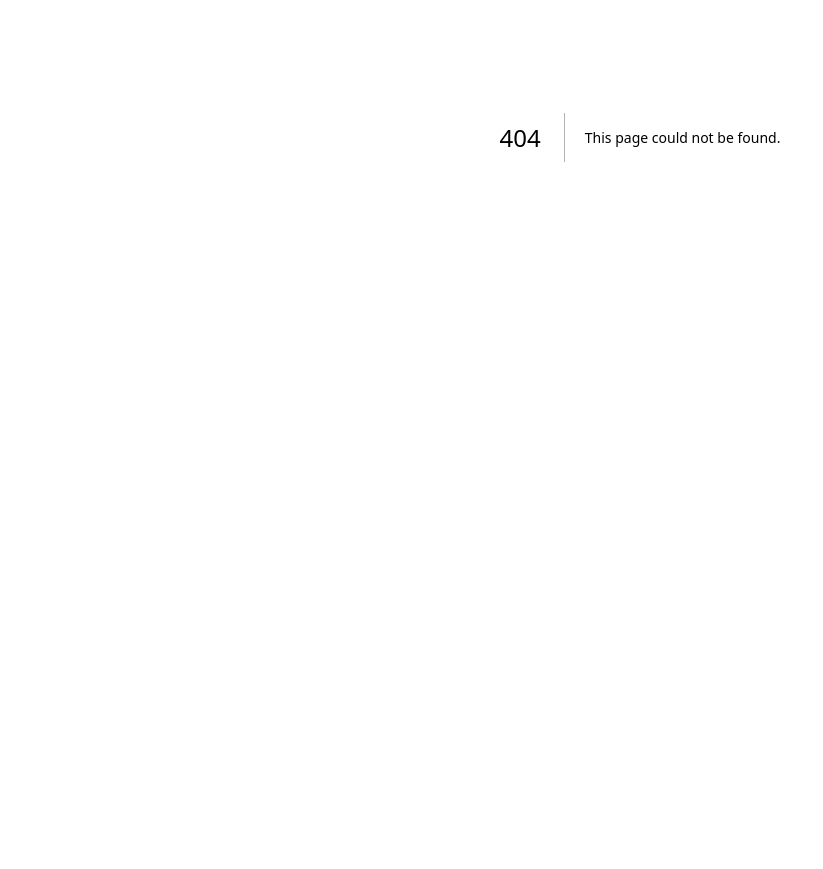
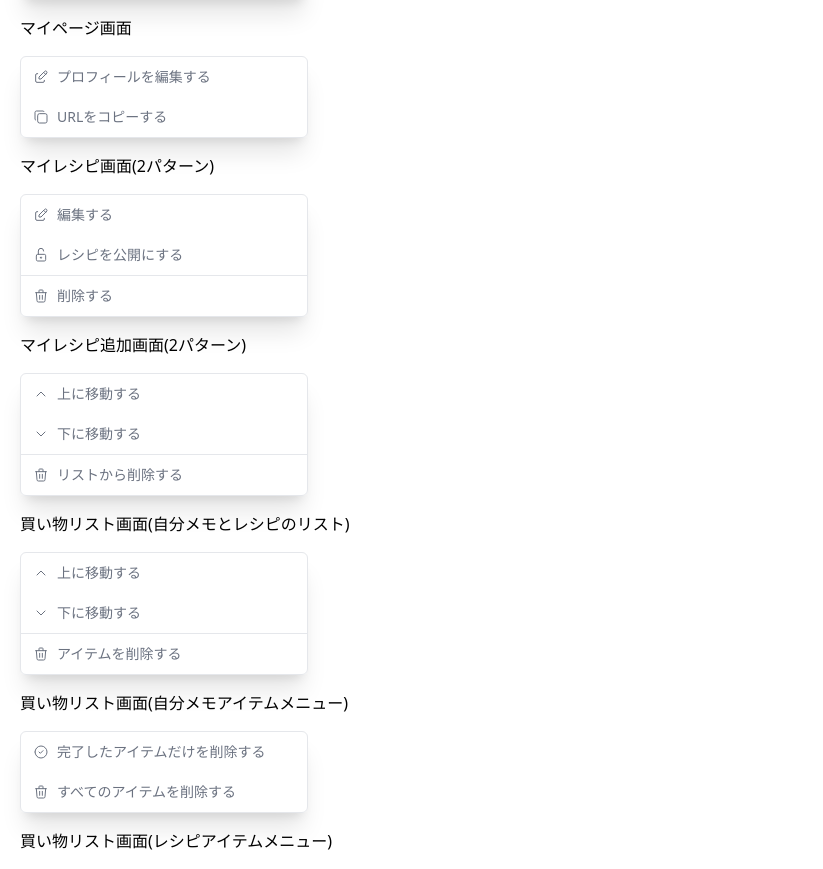
Before and after one commit to qin-team-recipe/14-frontend, a Next.js app: page /sample in a window 1280 px wide. Before the commit this address had no page. Shown: the part 263-1132 px from the top of the page, without its empty margins (0-823 px from the left). Before the commit the page ends 800 px from the top, so only its background shows below. Built offline with nearby package versions, Linux system fonts and the light colour scheme.

Commit message:
🤡 コンポーネント確認用のSampleページ作成

```diff
--- /dev/null
+++ b/src/app/(sample)/sample/page.jsx
@@ -0,0 +1,31 @@
+import {
+  CreateRecipeMenu,
+  ListMenu,
+  MemoItemMenu,
+  MyPageMenu,
+  MyRecipeMenu,
+  RecipeItemMenu,
+  SNSMenu,
+} from "@/components/Menu";
+
+// TODO: コンポーネント確認用のサンプルページなので後で消します
+export default function Sample() {
+  return (
+    <div className="m-5 flex flex-col gap-y-4">
+      <div>シェフ詳細画面</div>
+      <SNSMenu />
+      <div>マイページ画面</div>
+      <MyPageMenu />
+      <div>マイレシピ画面(2パターン)</div>
+      <MyRecipeMenu />
+      <div>マイレシピ追加画面(2パターン)</div>
+      <CreateRecipeMenu />
+      <div>買い物リスト画面(自分メモとレシピのリスト)</div>
+      <ListMenu />
+      <div>買い物リスト画面(自分メモアイテムメニュー)</div>
+      <MemoItemMenu />
+      <div>買い物リスト画面(レシピアイテムメニュー)</div>
+      <RecipeItemMenu />
+    </div>
+  );
+}
--- a/src/components/Menu/index.js
+++ b/src/components/Menu/index.js
@@ -1,3 +1,7 @@
 export { CreateRecipeMenu } from "./CreateRecipeMenu";
+export { ListMenu } from "./ListMenu";
+export { MemoItemMenu } from "./MemoItemMenu";
+export { MyPageMenu } from "./MyPageMenu";
 export { MyRecipeMenu } from "./MyRecipeMenu";
+export { RecipeItemMenu } from "./RecipeItemMenu";
 export { SNSMenu } from "./SNSMenu";
```
